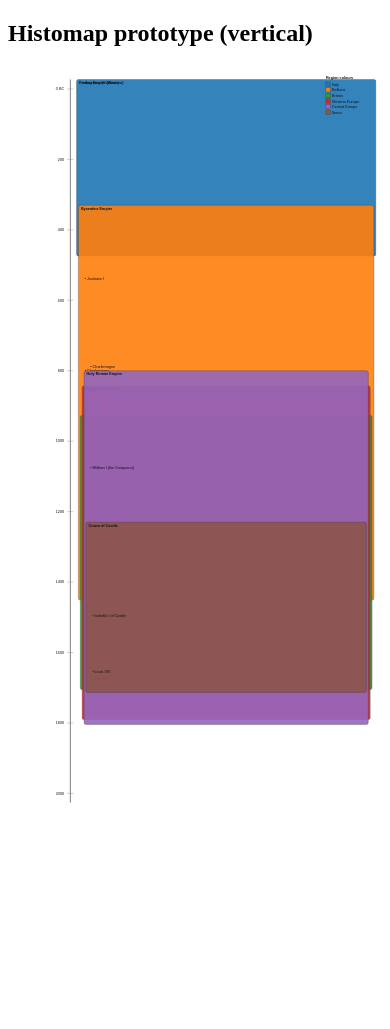
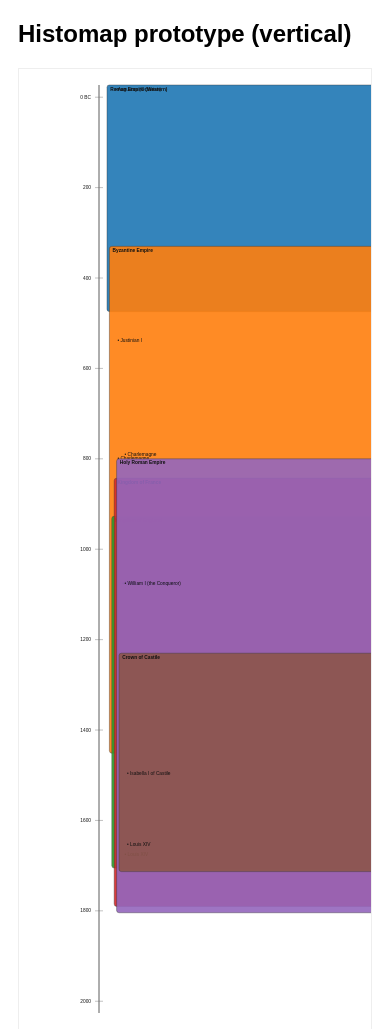
Before and after one commit to danielpradilla/european-monarchies-timeline, a plain HTML site: page www/histomap-prototype.html in a window 390 px wide. Shown: the top 1029 px of the page. Before the commit the page ends 844 px from the top, so only its background shows below. Drawn offline with Linux system fonts and the light colour scheme.

Commit message:
fix(www): improve mobile embedding and sizing

```diff
--- a/www/histomap-prototype.html
+++ b/www/histomap-prototype.html
@@ -1 +1,28 @@
-<!doctype html><html><head><meta charset="utf-8"><title>Histomap prototype</title></head><body><h2>Histomap prototype (vertical)</h2><div><embed src="histomap-prototype.svg" type="image/svg+xml" width="100%"/></div></body></html>
+<!doctype html>
+<html>
+<head>
+  <meta charset="utf-8">
+  <meta name="viewport" content="width=device-width, initial-scale=1">
+  <title>Histomap prototype</title>
+  <style>
+    body{font-family:Arial,Helvetica,sans-serif;margin:18px}
+    .container{max-width:920px;margin:0 auto}
+    .viz{border:1px solid #eee; overflow:auto}
+    .viz embed{display:block; width:800px; height:1600px}
+    @media (max-width:900px){
+      .viz embed{width:640px;height:1280px}
+    }
+    @media (max-width:700px){
+      .viz embed{width:480px;height:960px}
+    }
+  </style>
+</head>
+<body>
+  <div class="container">
+    <h2>Histomap prototype (vertical)</h2>
+    <div class="viz">
+      <embed src="histomap-prototype.svg" type="image/svg+xml"/>
+    </div>
+  </div>
+</body>
+</html>
```
